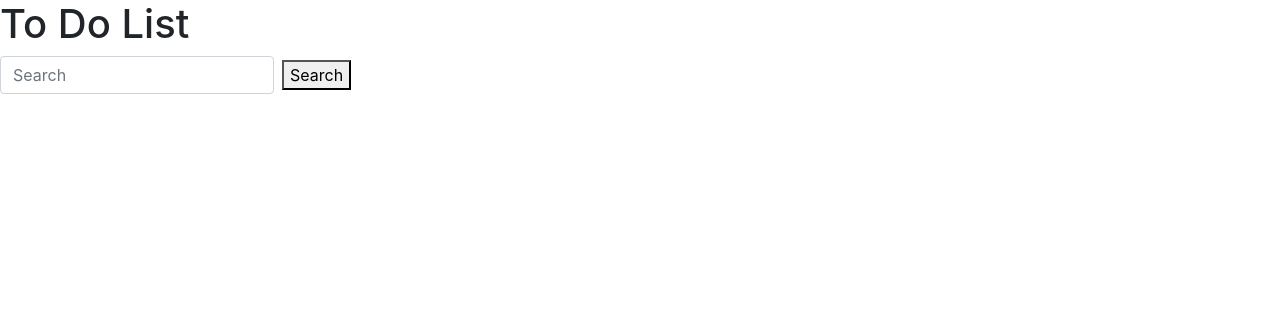
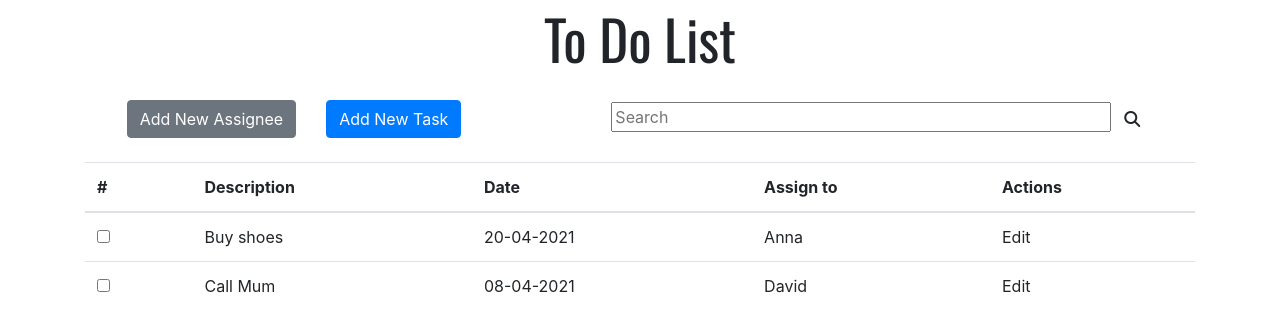
Before and after one commit to dpankov91/ToDoIt-Frontend, an Angular app in the folder todoit-app-frontend/: page / in a window 1280 px wide. Shown: the top 332 px of the page. Built offline with nearby package versions, Linux system fonts and the light colour scheme.

Commit message:
Scratch of todo list page

```diff
--- a/todoit-app-frontend/src/app/todolist/todolist.component.html
+++ b/todoit-app-frontend/src/app/todolist/todolist.component.html
@@ -1,5 +1,48 @@
 <h1 class="header">To Do List</h1>
-<form class="form-inline md-form mr-auto mb-4">
-  <input class="form-control mr-sm-2" type="text" placeholder="Search" aria-label="Search">
-  <button mdbBtn size="sm" gradient="aqua" rounded="true" class="my-0 waves-light" mdbWavesEffect type="submit">Search</button>
-</form>
+<br>
+<div class="search">
+  <button class="btnAddAssignee btn btn-secondary">Add New Assignee</button>
+  <button class="btnAddTask btn btn-primary">Add New Task</button>
+      <form class="frm">
+          <input type="text" class="searchInput" placeholder="Search">
+          <button type="submit" class="btn"><i class="fas fa-search"></i></button>
+      </form>
+</div>
+<br>
+<div class="container">
+<table class="table">
+  <thead>
+  <tr>
+    <th scope="col">#</th>
+    <th scope="col">Description</th>
+    <th scope="col">Date</th>
+    <th scope="col">Assign to</th>
+    <th scope="col">Actions</th>
+  </tr>
+  </thead>
+  <tbody>
+  <tr>
+    <th scope="row"><div class="form-check">
+      <input class="form-check-input" type="checkbox" value="" id="flexCheckDefault">
+      <label class="form-check-label" for="flexCheckDefault">
+      </label>
+    </div></th>
+    <td>Buy shoes</td>
+    <td>20-04-2021</td>
+    <td>Anna</td>
+    <td>Edit</td>
+  </tr>
+  <tr>
+    <th scope="row"><div class="form-check">
+      <input class="form-check-input" type="checkbox" value="" id="flexCheckDefault">
+      <label class="form-check-label" for="flexCheckDefault">
+      </label>
+    </div></th>
+    <td>Call Mum</td>
+    <td>08-04-2021</td>
+    <td>David</td>
+    <td>Edit</td>
+  </tr>
+  </tbody>
+</table>
+</div>
--- a/todoit-app-frontend/src/app/todolist/todolist.component.scss
+++ b/todoit-app-frontend/src/app/todolist/todolist.component.scss
@@ -0,0 +1,32 @@
+@import url('https://fonts.googleapis.com/css2?family=Oswald&display=swap');
+
+.header{
+  padding: 5px;
+  margin: 0 auto;
+  text-align: center;
+  font-size: 55px;
+  font-family: 'Oswald', sans-serif;
+}
+
+.btnAddTask{
+  margin-right: 150px;
+}
+
+.btnAddAssignee{
+  margin-right: 30px;
+}
+
+.frm{
+  display: inline-block;
+  margin-left: auto;
+  margin-right: auto;
+  text-align: left;
+}
+.search{
+  display: block;
+  text-align: center;
+}
+
+.searchInput{
+  width: 500px;
+}
--- a/todoit-app-frontend/src/index.html
+++ b/todoit-app-frontend/src/index.html
@@ -6,6 +6,7 @@
   <base href="/">
   <meta name="viewport" content="width=device-width, initial-scale=1">
   <link rel="icon" type="image/x-icon" href="favicon.ico">
+  <script src="https://kit.fontawesome.com/9e2a61c3ae.js" crossorigin="anonymous"></script>
 </head>
 <body>
   <app-root></app-root>
```
